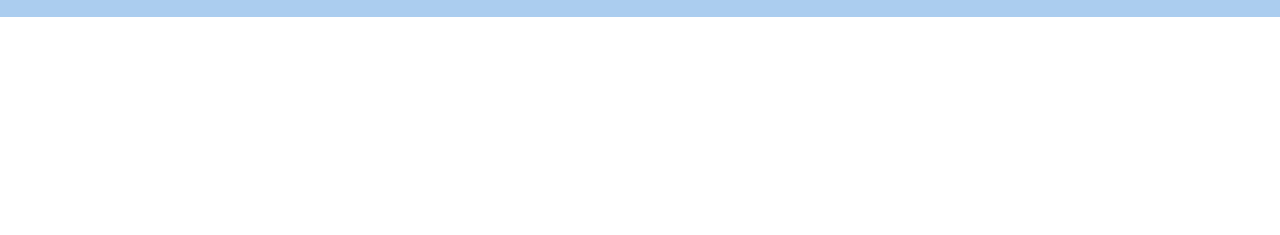
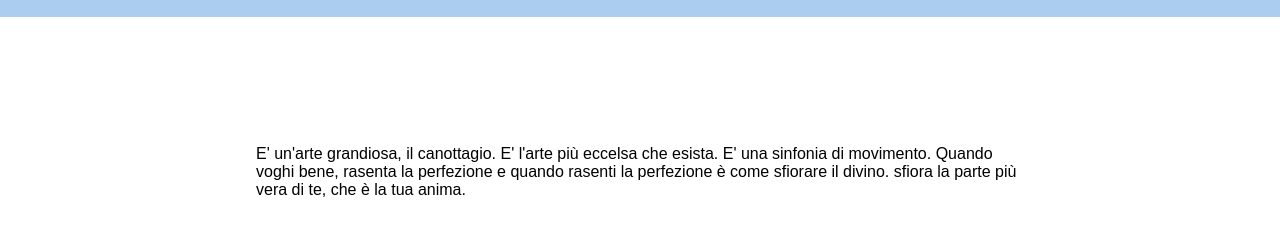
Before and after one commit to MaTtEo2222/CentroRemiero, a plain HTML site: page index.html in a window 1280 px wide. Shown: the part 165-400 px from the top of the page. Drawn offline with Linux system fonts and the light colour scheme.

Commit message:
non me ne frega nulla di sto lavoro inutile

```diff
--- a/index.css
+++ b/index.css
@@ -55,7 +55,9 @@ nav {
 
 
   main {
-    padding: 20px;
+   padding-left: 20%;
+   padding-top: 10%;
+   padding-right: 20%;
   }
 
   section
--- a/index.html
+++ b/index.html
@@ -22,7 +22,8 @@
           <p>la passione per il remo a lecco dal 1881</p>
     </header>
     <main>
+      <p>E' un'arte grandiosa, il canottagio. E' l'arte più eccelsa che esista. E' una sinfonia di movimento. Quando voghi bene, rasenta la perfezione e quando rasenti la perfezione è come sfiorare il divino. sfiora la parte più vera di te, che è la tua anima. </p>
       <section>
-
+      </main>
   </body>
 </html>
```
